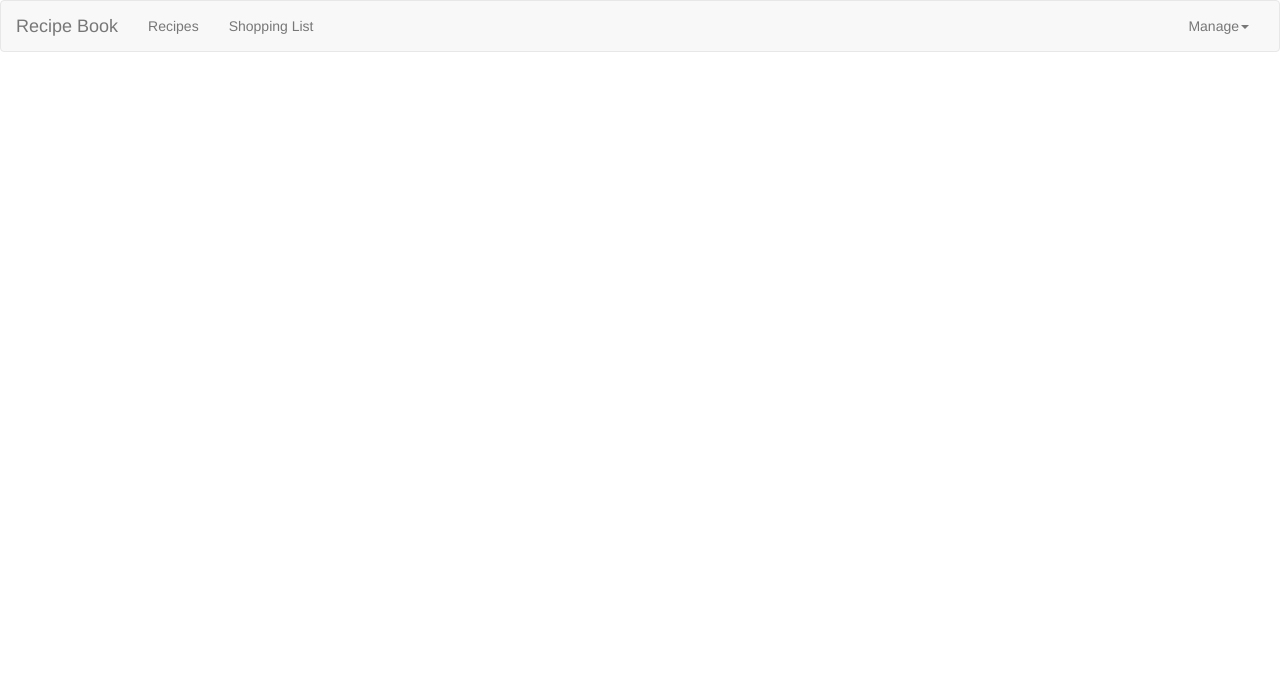
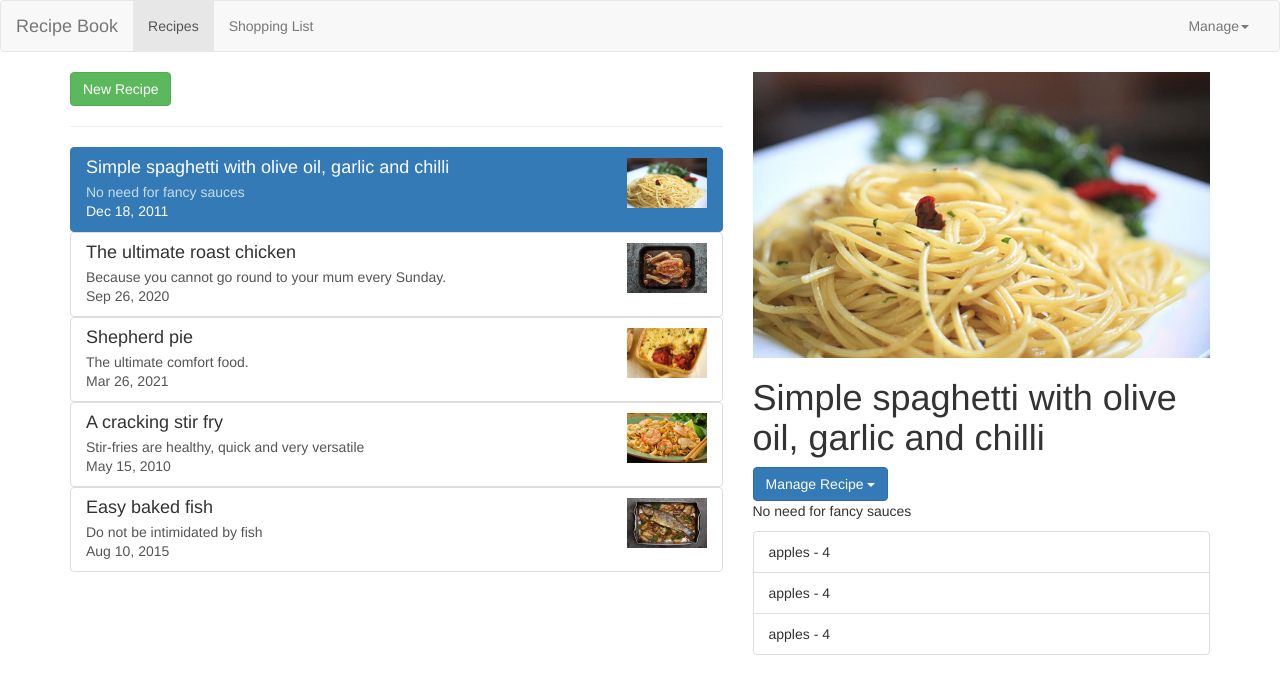
Before and after one commit to cristinadellano/recipe-book, an Angular app: page /recipes/0 in a window 1280 px wide. Before the commit this address led to /. Shown: the top 694 px of the page. Built offline with nearby package versions, Linux system fonts and the light colour scheme.

Commit message:
adding children to routes and creating the start component

```diff
--- a/src/app/app.module.ts
+++ b/src/app/app.module.ts
@@ -14,6 +14,7 @@ import { ShoppingEditComponent } from './shopping-list/shopping-edit/shopping-ed
 import { RecipeService } from './recipes/recipe.service';
 import { IngredientService } from './shared/ingredientes.service';
 import { DropdownDirective } from './shared/dropdown.directive';
+import { RecipeStartComponent } from './recipes/recipe-start/recipe-start.component';
 
 @NgModule({
   declarations: [
@@ -25,7 +26,8 @@ import { DropdownDirective } from './shared/dropdown.directive';
     RecipeDetailsComponent,
     ShoppingListComponent,
     ShoppingEditComponent,
-    DropdownDirective
+    DropdownDirective,
+    RecipeStartComponent
   ],
   imports: [
     BrowserModule,
--- a/src/app/recipes/recipe-details/recipe-details.component.ts
+++ b/src/app/recipes/recipe-details/recipe-details.component.ts
@@ -1,7 +1,7 @@
-import { Component, OnInit, Input } from '@angular/core';
+import { Component, OnInit } from '@angular/core';
 import { IRecipe } from '../recipe.model';
 import { RecipeService } from '../recipe.service';
-import { Router } from '@angular/router';
+import { Router, ActivatedRoute, Params } from '@angular/router';
 
 @Component({
   selector: 'app-recipe-details',
@@ -10,12 +10,18 @@ import { Router } from '@angular/router';
 })
 export class RecipeDetailsComponent implements OnInit {
 
-  @Input()
   recipe: IRecipe;
+  id: number;
 
-  constructor(private recipeService: RecipeService, private router: Router) { }
+  constructor(private recipeService: RecipeService, private router: Router, private route: ActivatedRoute) { }
 
   ngOnInit() {
+    this.route.params.subscribe(
+      (params: Params) => {
+        this.id = +params['id'];
+        this.recipe = this.recipeService.getRecipe(this.id);
+      }
+    )
   }
 
   addToShoppingList() {
--- a/src/app/recipes/recipe-list/recipe-item/recipe-item.component.html
+++ b/src/app/recipes/recipe-list/recipe-item/recipe-item.component.html
@@ -1,4 +1,4 @@
-<a class="list-group-item clearfix" (click)="onSelected()" style="cursor: pointer;">
+<a [routerLink]="[index]" routerLinkActive="active" class="list-group-item clearfix" style="cursor: pointer;">
   <div class="pull-left">
     <h4 class="list-group-item-heading">{{recipe.name}}</h4>
     <p class="list-group-item-text">{{recipe.description}}</p>
--- a/src/app/recipes/recipe-list/recipe-item/recipe-item.component.ts
+++ b/src/app/recipes/recipe-list/recipe-item/recipe-item.component.ts
@@ -1,6 +1,5 @@
 import { Component, OnInit, Input, Output, EventEmitter } from '@angular/core';
 import { IRecipe } from '../../recipe.model';
-import { RecipeService } from '../../recipe.service';
 
 @Component({
   selector: 'app-recipe-item',
@@ -12,13 +11,12 @@ export class RecipeItemComponent implements OnInit {
   @Input()
   recipe: IRecipe;
 
-  constructor(private recipeService: RecipeService) { }
+  @Input()
+  index: number;
+
+  constructor() { }
 
   ngOnInit() {
   }
 
-  onSelected() {
-    this.recipeService.recipeSelected.emit(this.recipe);
-  }
-
 }
--- a/src/app/recipes/recipe-list/recipe-list.component.html
+++ b/src/app/recipes/recipe-list/recipe-list.component.html
@@ -5,7 +5,7 @@
 </div>
 <hr>
 <div class="row">
-    <div class="col-xs-12" *ngFor="let recipe of recipes">
-        <app-recipe-item [recipe]="recipe"></app-recipe-item>
+    <div class="col-xs-12" *ngFor="let recipe of recipes, let i = index">
+        <app-recipe-item [recipe]="recipe" [index]="i"></app-recipe-item>
     </div>
 </div>
--- /dev/null
+++ b/src/app/recipes/recipe-start/recipe-start.component.html
@@ -0,0 +1 @@
+<h3>Please, select a Recipe!</h3>
--- a/src/app/recipes/recipe.model.ts
+++ b/src/app/recipes/recipe.model.ts
@@ -1,7 +1,6 @@
 import { IIngredients } from '../shared/ingredients.model';
 
 export interface IRecipe {
-    id: number,
     name: string,
     description: string,
     dateCreated: Date,
--- a/src/app/recipes/recipe.service.ts
+++ b/src/app/recipes/recipe.service.ts
@@ -16,6 +16,10 @@ export class RecipeService {
         return Recipe;
     }
 
+    getRecipe(id: number) {
+        return Recipe[id];
+    }
+
     addIngredientsToShoppingList(ingredients: IIngredients[]) {
         this.ingService.addIngredients(ingredients);
     }
@@ -24,7 +28,6 @@ export class RecipeService {
 
 const Recipe: IRecipe[] = [
     {
-        id: 1,
         name: 'Simple spaghetti with olive oil, garlic and chilli',
         description: 'No need for fancy sauces',
         dateCreated: new Date('12/18/2011'),
@@ -45,7 +48,6 @@ const Recipe: IRecipe[] = [
         ]
     },
     {
-        id: 2,
         name: 'The ultimate roast chicken',
         description: 'Because you cannot go round to your mum every Sunday.',
         dateCreated: new Date('9/26/2020'),
@@ -66,7 +68,6 @@ const Recipe: IRecipe[] = [
         ]
     },
     {
-        id: 3,
         name: 'Shepherd pie',
         description: 'The ultimate comfort food.',
         dateCreated: new Date('3/26/2021'),
@@ -87,7 +88,6 @@ const Recipe: IRecipe[] = [
         ]
     },
     {
-        id: 4,
         name: 'A cracking stir fry',
         description: 'Stir-fries are healthy, quick and very versatile',
         dateCreated: new Date('5/15/2010'),
@@ -108,7 +108,6 @@ const Recipe: IRecipe[] = [
         ]
     },
     {
-        id: 5,
         name: 'Easy baked fish',
         description: 'Do not be intimidated by fish',
         dateCreated: new Date('8/10/2015'),
--- a/src/app/recipes/recipes.component.html
+++ b/src/app/recipes/recipes.component.html
@@ -3,7 +3,6 @@
     <app-recipe-list></app-recipe-list>
   </div>
   <div class="col-md-5">
-    <app-recipe-details [recipe]="selectedRecipe" *ngIf="selectedRecipe; else infoText"></app-recipe-details>
-    <ng-template #infoText>Please, click on a Recipe!</ng-template>
+    <router-outlet></router-outlet>
   </div>
 </div>
```
Also changed, not shown: src/app/app-routing.module.ts (+10 -3 lines), src/app/recipes/recipe-start/recipe-start.component.ts (added, +11 -0 lines), src/app/recipes/recipe-start/recipe-start.component.css (added).
